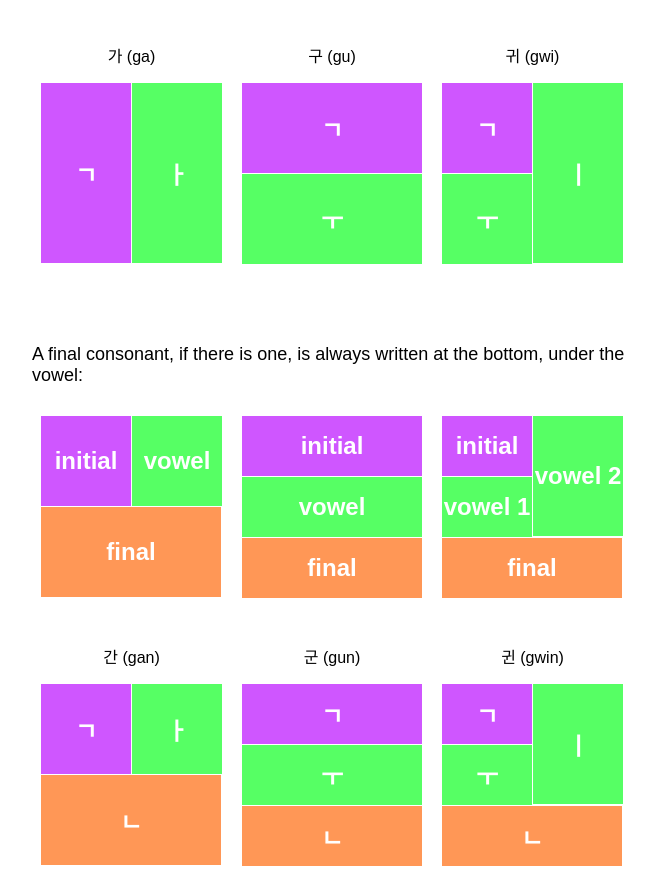
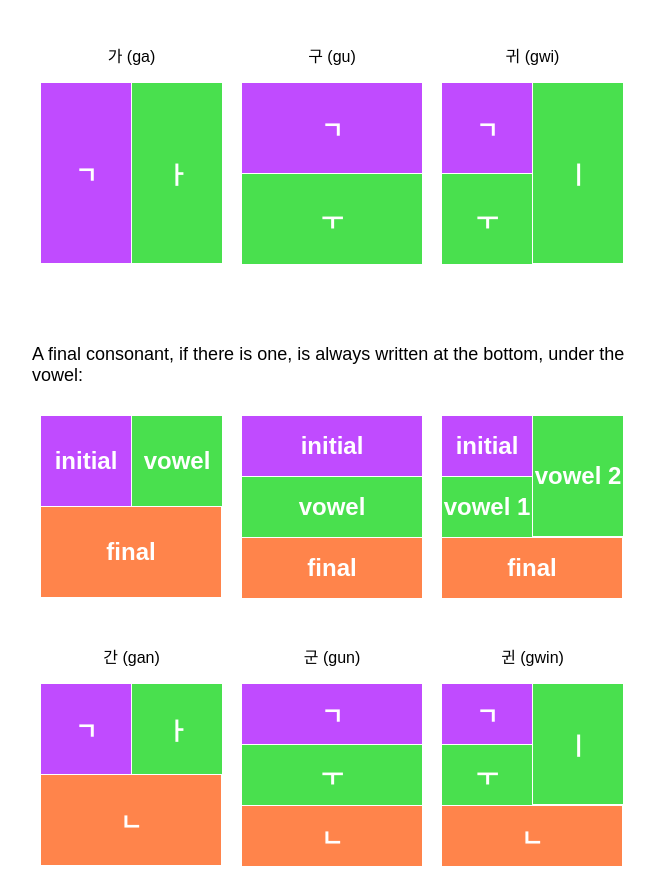
Before and after one commit to codepawskitten/learn-korean, a plain HTML site: page en-read.html in a window 1280 px wide. Shown: the part 557-1426 px from the top of the page, without its empty margins (308-963 px from the left). Drawn offline with Linux system fonts and the light colour scheme.

Commit message:
Se modificaron los colores de la sección de lectura

```diff
--- a/read.css
+++ b/read.css
@@ -166,6 +166,6 @@ body {
     font-weight: bold;
 }
 
-.initial { background: #cf56ff; }
-.vowel { background: #56ff64; }
-.final {background: #ff9756;}
+.initial { background: #c04bff;}
+.vowel { background: #49e04e;}
+.final {background: #ff844b;}
```
